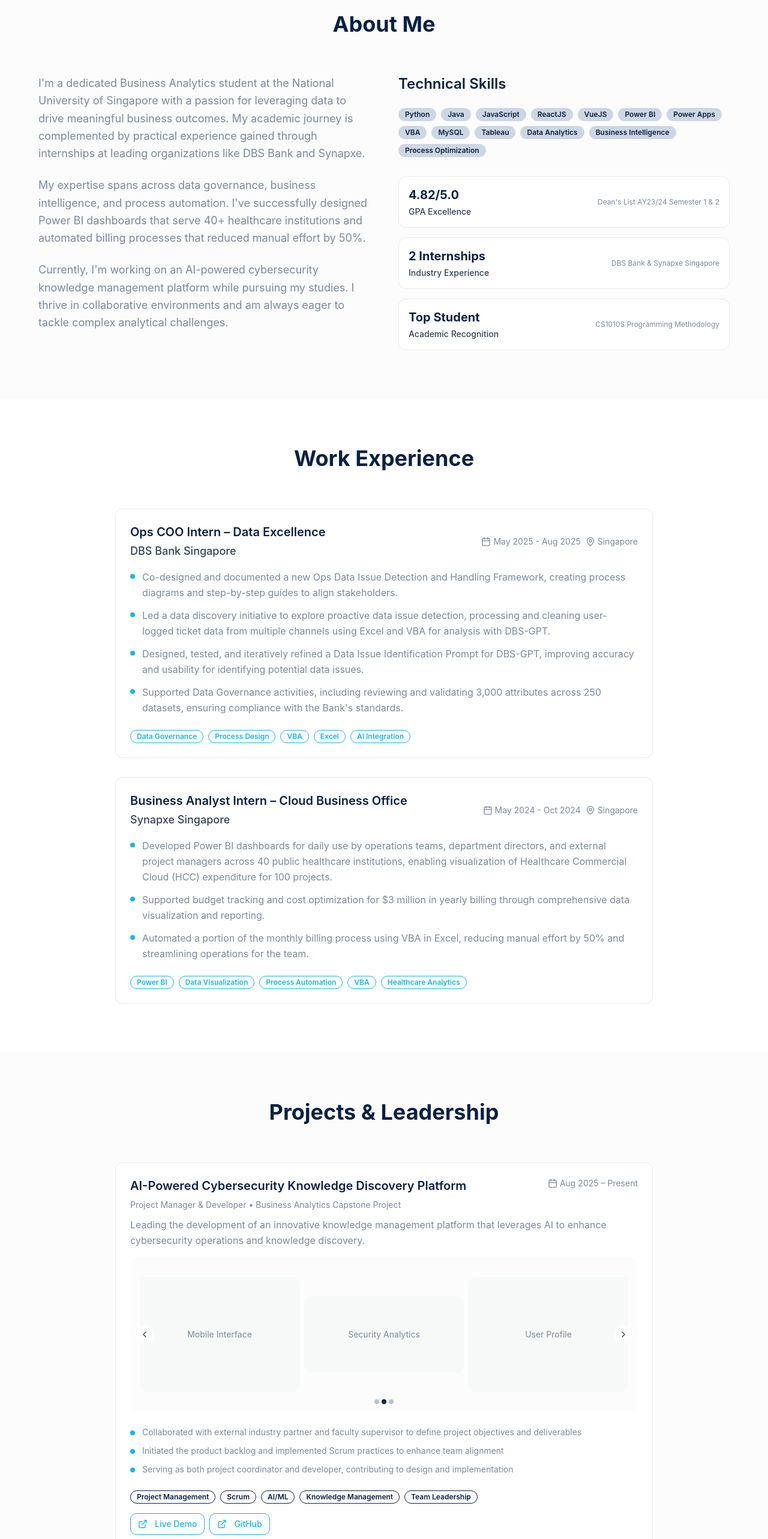
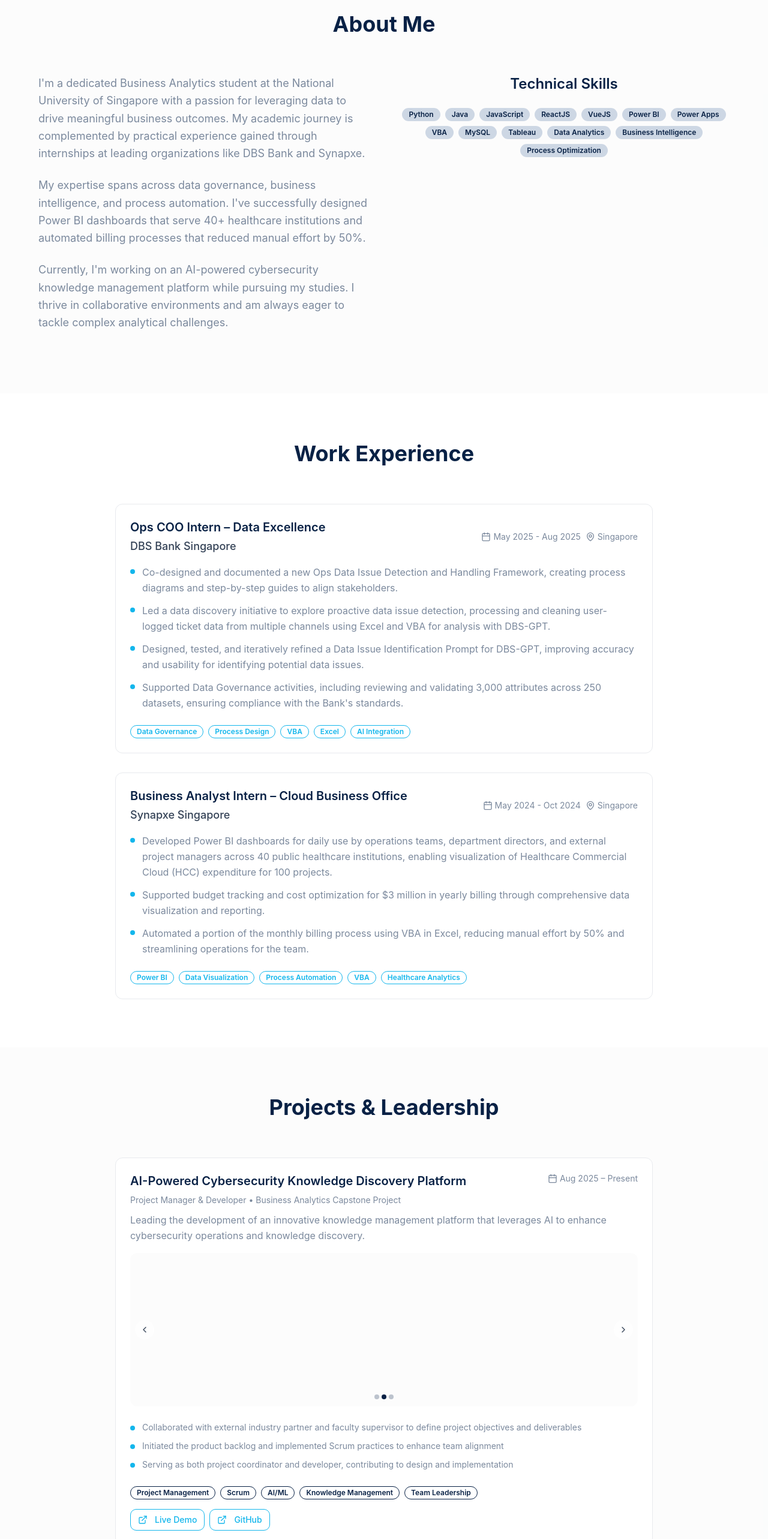
Before and after one commit to edmundnwl/edmund-codes-folio, a React (Vite) app: page / in a window 1280 px wide. Shown: the part 860-3426 px from the top of the page at 60% size. Built offline with nearby package versions, Linux system fonts and the light colour scheme.

Commit message:
Refactor About and Projects sections

```diff
--- a/src/components/About.tsx
+++ b/src/components/About.tsx
@@ -8,23 +8,6 @@ const About = () => {
     "Data Analytics", "Business Intelligence", "Process Optimization"
   ];
 
-  const highlights = [
-    {
-      title: "GPA Excellence",
-      value: "4.82/5.0",
-      description: "Dean's List AY23/24 Semester 1 & 2"
-    },
-    {
-      title: "Industry Experience",
-      value: "2 Internships",
-      description: "DBS Bank & Synapxe Singapore"
-    },
-    {
-      title: "Academic Recognition",
-      value: "Top Student",
-      description: "CS1010S Programming Methodology"
-    }
-  ];
 
   return (
     <section id="about" className="py-20 bg-muted/30">
@@ -49,12 +32,12 @@ const About = () => {
               </p>
             </div>
 
-            <div>
+            <div className="flex flex-col items-center">
               <h3 className="text-2xl font-semibold mb-6 text-primary">
                 Technical Skills
               </h3>
 
-              <div className="flex flex-wrap gap-2 mb-8">
+              <div className="flex flex-wrap gap-2 justify-center">
                 {skills.map((skill, index) => (
                   <Badge
                     key={index}
@@ -63,28 +46,6 @@ const About = () => {
                   >
                     {skill}
                   </Badge>
-                ))}
-              </div>
-
-              <div className="grid grid-cols-1 gap-4">
-                {highlights.map((highlight, index) => (
-                  <Card key={index} className="shadow-card border-card-border">
-                    <CardContent className="p-4">
-                      <div className="flex items-center justify-between">
-                        <div>
-                          <div className="text-xl font-bold text-primary mb-1">
-                            {highlight.value}
-                          </div>
-                          <div className="text-sm font-medium text-foreground">
-                            {highlight.title}
-                          </div>
-                        </div>
-                        <div className="text-xs text-muted-foreground text-right">
-                          {highlight.description}
-                        </div>
-                      </div>
-                    </CardContent>
-                  </Card>
                 ))}
               </div>
             </div>
--- a/src/components/Projects.tsx
+++ b/src/components/Projects.tsx
@@ -148,18 +148,32 @@ const Projects = () => {
                 <CardContent>
                   {project.imageSlides && (
                     <div className="mb-6">
-                      <div className="relative bg-muted/30 rounded-lg h-64 flex items-center justify-center overflow-hidden p-4">
-                        <div className="flex items-center justify-center gap-2 h-full w-full">
-                          {project.imageSlides[currentImageIndex[index] || 0]?.map((image, imgIdx) => (
+                      <div className="relative bg-muted/30 rounded-lg h-64 overflow-hidden">
+                        <div
+                          className="flex h-full transition-transform duration-500 ease-in-out"
+                          style={{
+                            transform: `translateX(-${(currentImageIndex[index] || 0) * 100}%)`,
+                            width: `${project.imageSlides.length * 100}%`
+                          }}
+                        >
+                          {project.imageSlides.map((slideImages, slideIdx) => (
+                            <div
+                              key={slideIdx}
+                              className="flex items-center justify-center gap-2 h-full p-4"
+                              style={{ width: `${100 / project.imageSlides.length}%` }}
+                            >
+                              {slideImages.map((image, imgIdx) => (
                                 <div
                                   key={imgIdx}
                                   className={`
                                     flex items-center justify-center rounded-lg bg-muted/50 text-muted-foreground text-sm
                                     ${image.type === 'portrait' ? 'w-24 h-48' : 'w-48 h-32'}
-                                ${project.imageSlides[currentImageIndex[index] || 0].length > 2 ? 'flex-1' : ''}
+                                    ${slideImages.length > 2 ? 'flex-1' : ''}
                                   `}
                                 >
                                   {image.src}
+                                </div>
+                              ))}
                             </div>
                           ))}
                         </div>
```
Lines whose indentation alone changed are shown as unchanged.
